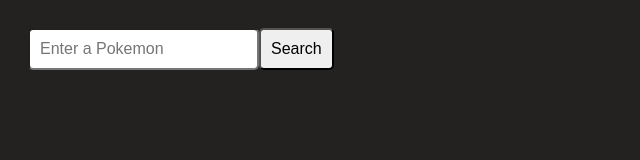
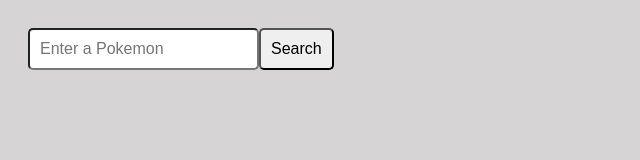
Before and after one commit to BGM6/Dom-Ajax-Api-Pokemon, a website: page index.html in a window 1280 px wide. Shown: the whole page, without its empty margins (0-640 px from the left). Drawn offline with nearby package versions, Linux system fonts and the light colour scheme.

Commit message:
background color change

```diff
--- a/css/style.css
+++ b/css/style.css
@@ -6,7 +6,7 @@
 /* My CSS */
 
 body {
-	background: rgb(36, 33, 33);
+	background: rgb(214, 212, 212);
 }
 #navbar {
 
```
